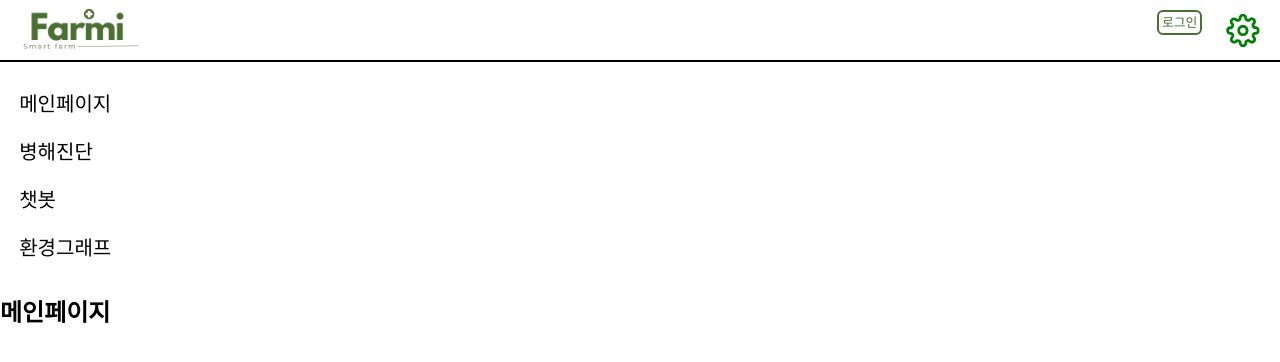
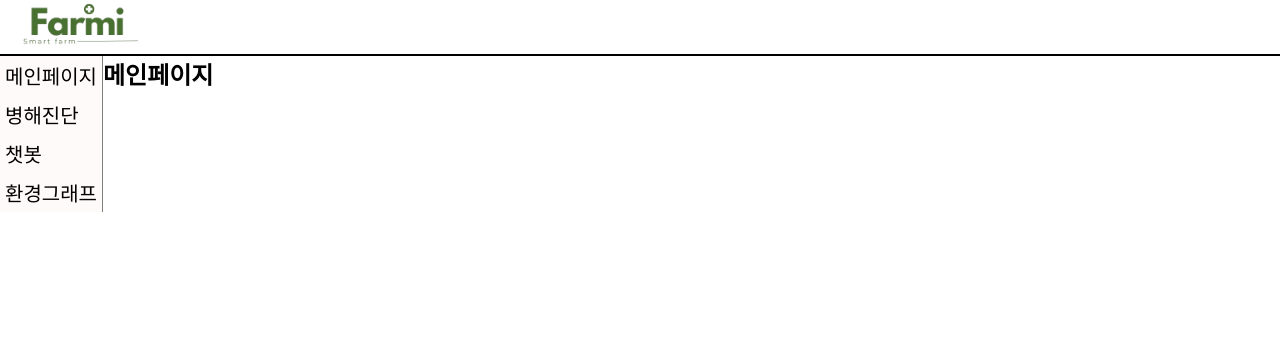
Before and after one commit to sojaeheon/smartfarm, a Vue app in the folder frontend/: page /LoginView in a window 1280 px wide. Both pictures are taken after typing "name@example.com", "Sample123" into the empty fields and a click on the button "Submit". Shown: the top 362 px of the page. Built offline with nearby package versions, Linux system fonts and the light colour scheme.

Commit message:
modified:   frontend/src/components/AppChatbot.vue 	modified:   frontend/src/components/MenuList.vue

```diff
--- a/frontend/src/components/AppChatbot.vue
+++ b/frontend/src/components/AppChatbot.vue
@@ -91,7 +91,7 @@ export default {
   },
   components: {
     MenuList,
-    AppChatbotModal
+    AppChatbotModal,
   },
   updated() {
     // 컴포넌트 업데이트 후 스크롤을 맨 아래로 자동 조정
--- a/frontend/src/components/MenuList.vue
+++ b/frontend/src/components/MenuList.vue
@@ -1,22 +1,13 @@
 <template> <!--HTML짜는 곳-->
-  <header>
-    <img src="../assets/Farmi.svg" alt="farmi" height="50vh">
-
-    <div class="menuWrap">
-      <button id="search-list"></button>
-			<ul class="loginclick">
-				<li><router-link to="/LoginView">로그인</router-link></li>
-			</ul>
-		</div>
-  </header>
+  <header><img src="../assets/Farmi.svg" alt="farmi" height="50vh"></header>
   <button id="menu-button" v-if="isMobile" @click="toggleShow"></button>
   <nav class="menu">
     <div :id="isMobile ? 'nav-mobile' : 'nav-desktop'" >
       <ul v-if="show">
-        <li><router-link to="/">메인페이지</router-link></li>
-        <li><router-link to="/DiseaseDiagnosis">병해진단</router-link></li>
-        <li><router-link to="/AppChatbot">챗봇</router-link></li>
-        <li><router-link to="/Graph">환경그래프</router-link></li>
+        <li><a href="/">메인페이지</a></li>
+        <li><a href="#">병해진단</a></li>
+        <li><a href="/AppChatbot">챗봇</a></li>
+        <li><a href="#">환경그래프</a></li>
       </ul>
     </div>
   </nav>
@@ -60,56 +51,17 @@ export default{
 <style> /*CSS짜는 곳*/
 header {
   border-bottom: 2px solid black;
-  /* padding-left: 1.5vw; */
-
-  display: flex;
-  justify-content: space-between; /* 좌우로 아이템 배치 */
-  align-items: center; /* 세로로 가운데 정렬 */
-  padding: 5px 5px;
-}
-
-.loginclick {
-  list-style: none;
-  margin: 0;
-  padding: 0;
-}
-
-.loginclick li {
-  display: inline-block;
-}
-
-.loginclick a {
-  text-decoration: none;
-  color: #497132; /* 원하는 색상으로 변경 (로고 색에 맞춤)*/
-  font-size: 0.8rem; /* 원하는 크기 조정 */
-  padding: 3px 3px;  /* 내부 여백 */
-  margin-top: 15px;
-  margin-right: 60px;
-  border: 2px solid #497132; /* 테두리 두께 */
-  border-radius: 6px;
-  transition: background-color 0.3s ease;
-}
-
-/* 로그인 링크 Hover 스타일 */
-.loginclick a:hover {
-  background-color: #497132;
-  color: white;
-}
-
-#search-list {
-  position: fixed;
-  margin-top: 8px;
-  background-image: url('../assets/settings.svg'); /*검색기록 이미지 찾기*/
+  padding-left: 1.5vw;
 }
 nav {
-  padding: 2vw 1.5vw 1vw 1.5vw;
+  border-right: 1px solid gray;
 }
 ul {
-  list-style-type: none;
+  /*list-style-type: none;*/
   font-size: 125%;
 }
 li {
-  padding: 0vw 1vw 1.5vw 0vw;
+  padding: 5px;
 }
 a {
   text-decoration: none;
@@ -117,6 +69,8 @@ a {
 }
 .menu {
   display: inline-block;
+  float: left;
+  background-color: snow;
 }
 #menu-button {
   float: right;
```
